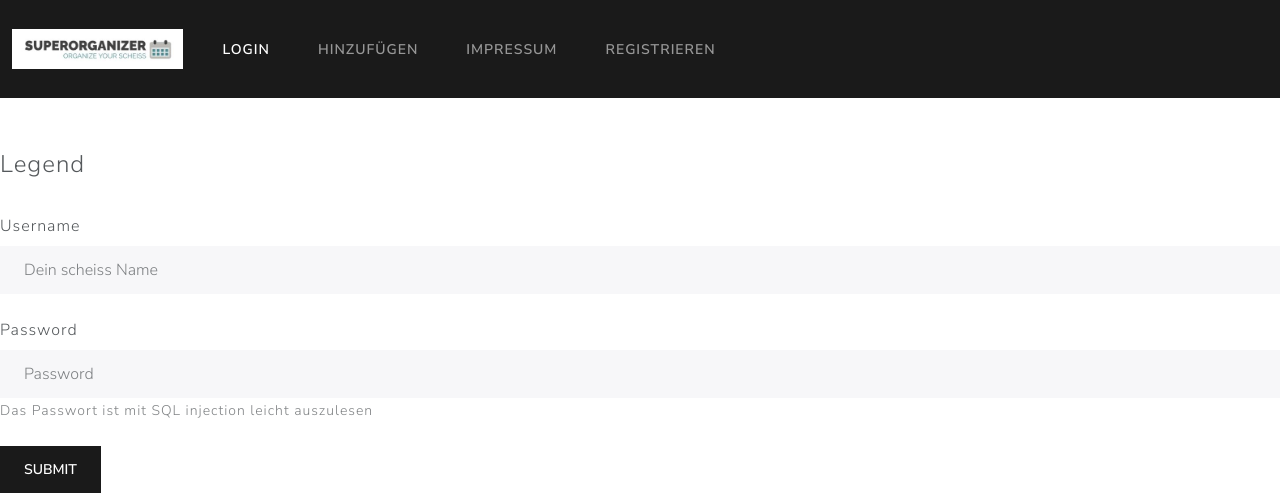
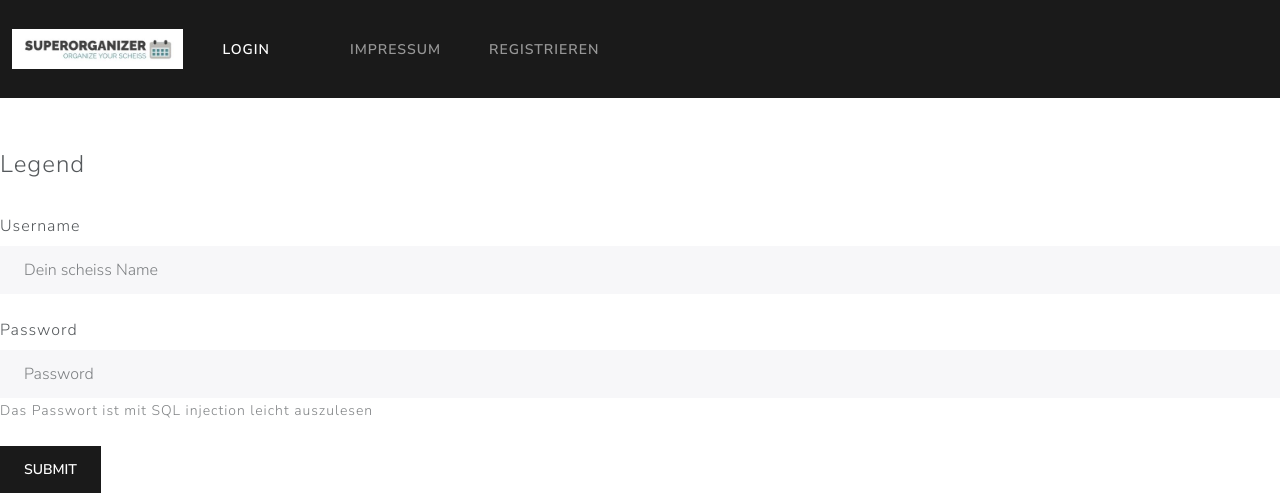
Before and after one commit to RN0L/Planer, a Flask app: page /login in a window 1280 px wide. Shown: the top 493 px of the page. Run offline with Flask 3, Linux system fonts and the light colour scheme; data comes from the database, SQL or seed files in the repository; some libraries are stand-ins or nearby versions.

Commit message:
login vereinhetlicht

```diff
--- a/templates/login.html
+++ b/templates/login.html
@@ -23,7 +23,7 @@
                 </a>
               </li>
               <li class="nav-item">
-                <a class="nav-link" href="hinzufügen">Hinzufügen</a>
+
               </li>
               <li class="nav-item">
                 <a class="nav-link" href="/about">Impressum</a>
```
